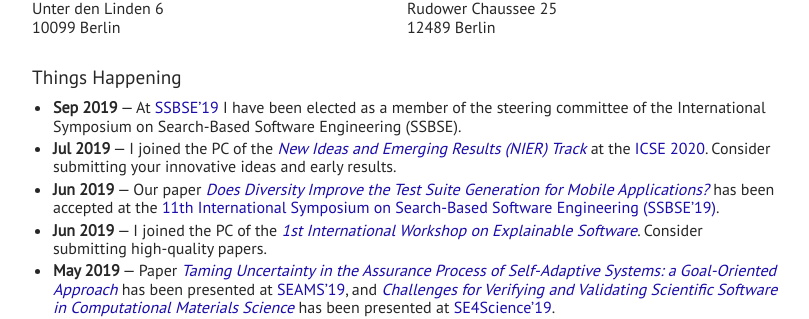
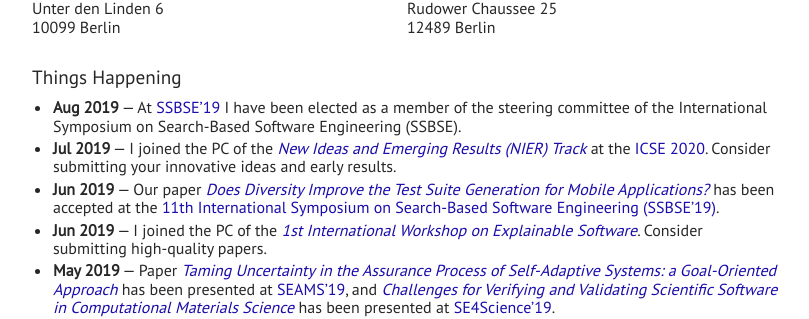
Before and after one commit to thomas-vogel/thomas-vogel.github.io, a Jekyll site: the page built from index.md, in a window 1280 px wide. Shown: the part 569-888 px from the top of the page, without its empty margins (233-1042 px from the left). Built offline with Jekyll 4.4.1, drawn with Linux system fonts in a browser that asks for light colours.

Commit message:
Fix month for news item.

```diff
--- a/index.md
+++ b/index.md
@@ -40,7 +40,7 @@
 
 ## Things Happening
 
-* __Sep 2019__ --- At [SSBSE'19](http://ssbse19.mines-albi.fr/){:target="_blank"} I have been elected as a member of the steering committee of the International Symposium on Search-Based Software Engineering (SSBSE).
+* __Aug 2019__ --- At [SSBSE'19](http://ssbse19.mines-albi.fr/){:target="_blank"} I have been elected as a member of the steering committee of the International Symposium on Search-Based Software Engineering (SSBSE).
 * __Jul 2019__ --- I joined the PC of the [_New Ideas and Emerging Results (NIER) Track_](https://conf.researchr.org/track/icse-2020/icse-2020-New-Ideas-and-Emerging-Results){:target="_blank"} at the [ICSE 2020](https://conf.researchr.org/home/icse-2020){:target="_blank"}. Consider submitting your innovative ideas and early results.
 * __Jun 2019__ --- Our paper [_Does Diversity Improve the Test Suite Generation for Mobile Applications?_](publications/2019-SSBSE) has been accepted at the [11th International Symposium on Search-Based Software Engineering (SSBSE'19)](http://ssbse19.mines-albi.fr/){:target="_blank"}.
 * __Jun 2019__ --- I joined the PC of the [_1st International Workshop on Explainable Software_](https://2019.ase-conferences.org/home/explain-2019){:target="_blank"}. Consider submitting high-quality papers.
```
